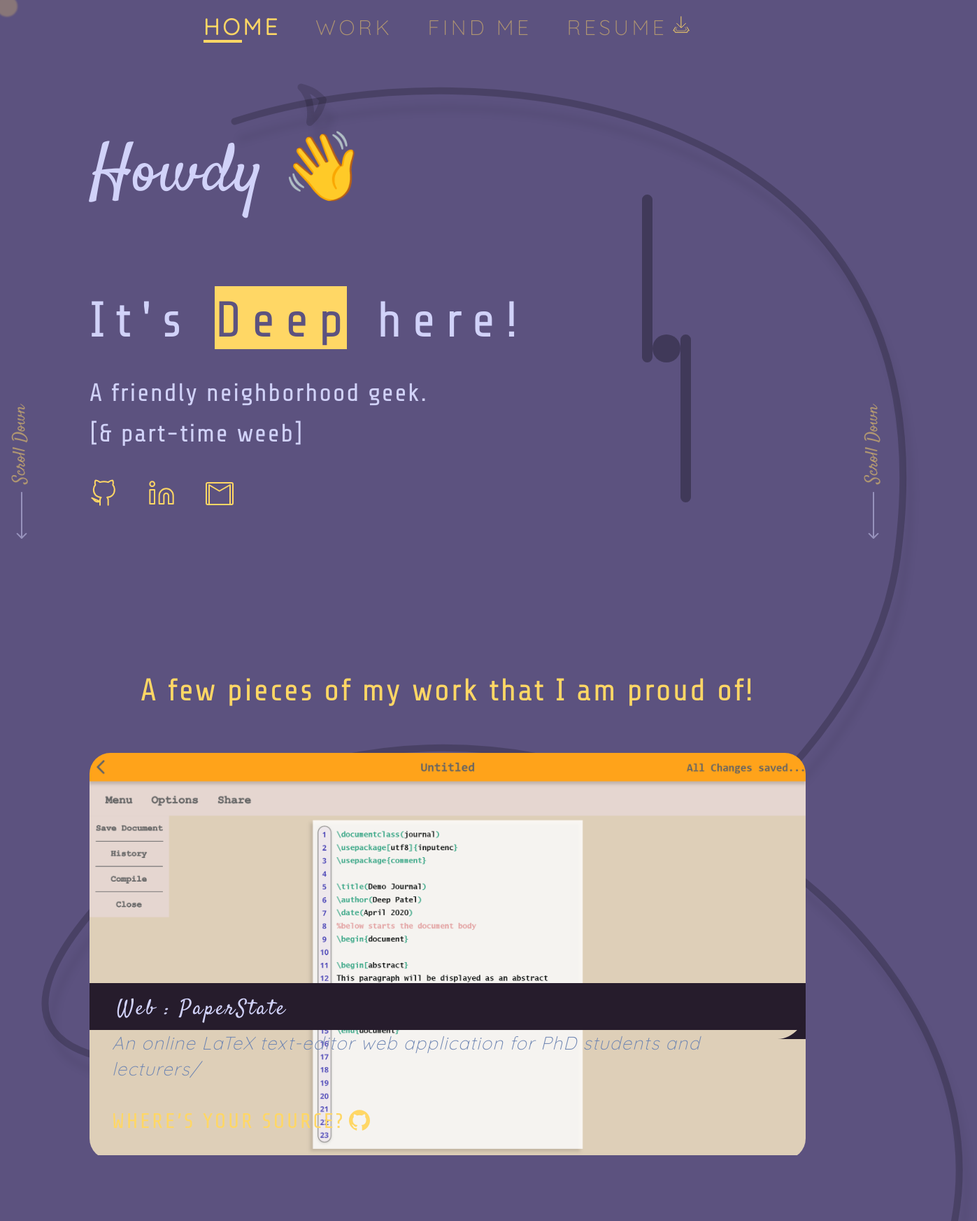
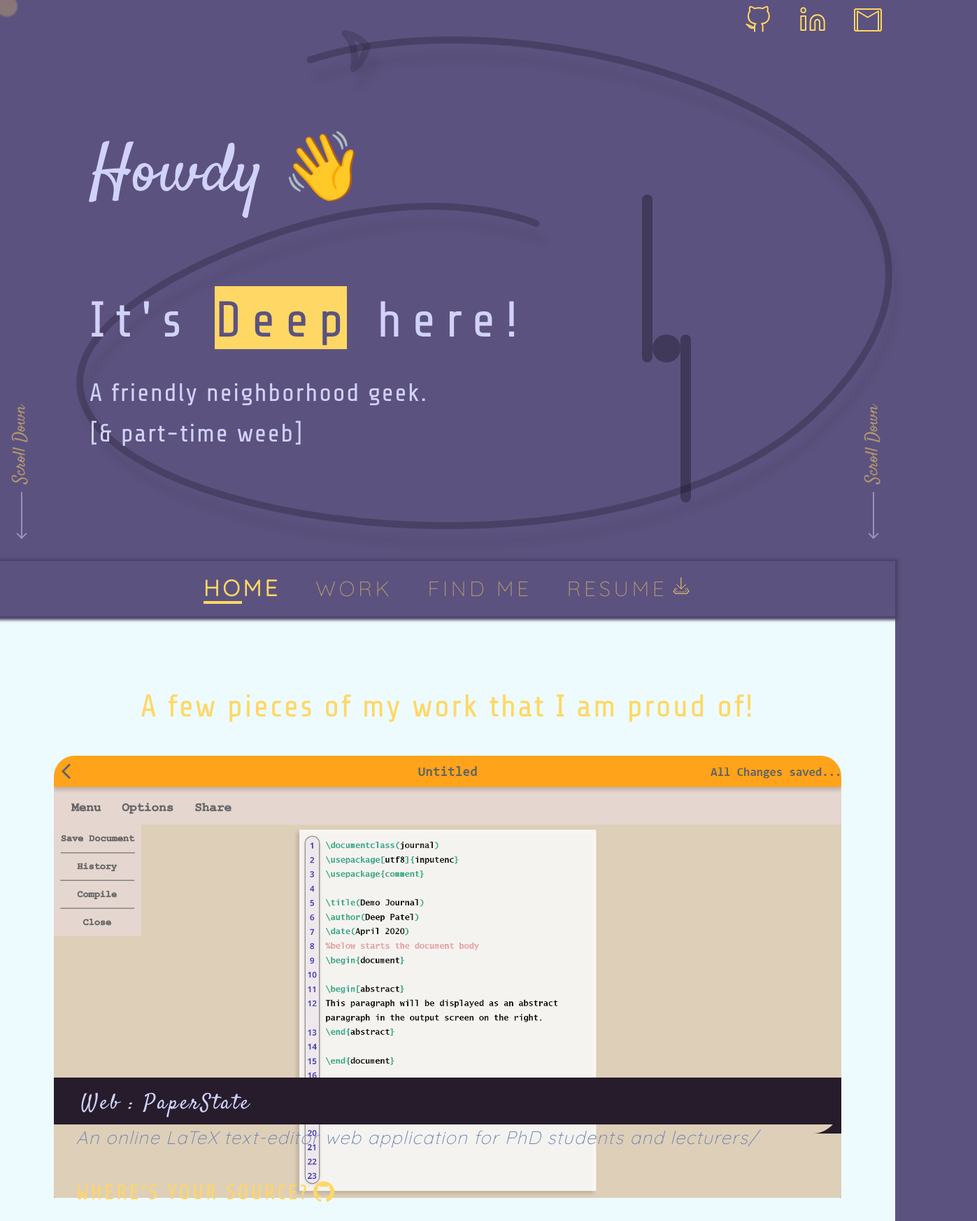
Before and after one commit to Deep3543/portfolio, a React (Create React App) app: page / in a window 1280 px wide. Shown: the top 1745 px of the page at 70% size, 1397 px wide, since content can reach past the window. Built offline with nearby package versions, Linux system fonts and the light colour scheme.

Commit message:
Trying new design layout

```diff
--- a/src/App.js
+++ b/src/App.js
@@ -2,7 +2,6 @@ import React from 'react';
 import Skeleton from './components/docs/Skeleton';
 import Work from './components/docs/Work';
 import Find from './components/docs/Find';
-import Nav from './components/docs/views/Nav-dif';
 import Skel from './components/docs/Skeleton-dif';
 import {Link, animateScroll as scroll} from 'react-scroll';
 
@@ -10,42 +9,9 @@ import {Link, animateScroll as scroll} from 'react-scroll';
 function App() {
   return (
     <div className="app">
-      {/* Back Design */}
-      <i className="back-svg swirl">
-        <svg width="1359" height="3232" viewBox="0 0 1359 3232" fill="none" xmlns="http://www.w3.org/2000/svg">
-          <g filter="url(#filter0_d_263_141)">
-          <path d="M424.031 27.7871C419.918 43.0904 415.721 50.1229 405 60C405 60 407.5 46 404.5 32C401.5 18 392.5 9.49999 392.5 9.49999C406.788 13.1623 413.693 17.1229 424.031 27.7871Z" stroke="black" stroke-opacity="0.15" stroke-width="10" stroke-linecap="round" stroke-linejoin="round"/>
-          </g>
-          <g filter="url(#filter1_d_263_141)">
-          <path d="M297.5 58.4999C654.108 -57.5575 1335 27.4998 1245 681.5C1155 1335.5 -381.929 1667.61 131 1147C643.929 626.389 1604.82 1266.6 1261 1790.5C917.181 2314.4 -402.535 2684.74 131 2088.5C664.535 1492.26 1594 2263 1218.5 2820C843 3377 177 3142.5 177 3142.5" stroke="black" stroke-opacity="0.2" stroke-width="10" stroke-linecap="round" stroke-linejoin="round"/>
-          </g>
-          <defs>
-          <filter id="filter0_d_263_141" x="387.5" y="4.49953" width="61.5316" height="95.5005" filterUnits="userSpaceOnUse" color-interpolation-filters="sRGB">
-          <feFlood flood-opacity="0" result="BackgroundImageFix"/>
-          <feColorMatrix in="SourceAlpha" type="matrix" values="0 0 0 0 0 0 0 0 0 0 0 0 0 0 0 0 0 0 127 0" result="hardAlpha"/>
-          <feOffset dx="10" dy="25"/>
-          <feGaussianBlur stdDeviation="5"/>
-          <feColorMatrix type="matrix" values="0 0 0 0 0 0 0 0 0 0 0 0 0 0 0 0 0 0 0.05 0"/>
-          <feBlend mode="normal" in2="BackgroundImageFix" result="effect1_dropShadow_263_141"/>
-          <feBlend mode="normal" in="SourceGraphic" in2="effect1_dropShadow_263_141" result="shape"/>
-          </filter>
-          <filter id="filter1_d_263_141" x="0.554749" y="9.76901" width="1358.06" height="3221.73" filterUnits="userSpaceOnUse" color-interpolation-filters="sRGB">
-          <feFlood flood-opacity="0" result="BackgroundImageFix"/>
-          <feColorMatrix in="SourceAlpha" type="matrix" values="0 0 0 0 0 0 0 0 0 0 0 0 0 0 0 0 0 0 127 0" result="hardAlpha"/>
-          <feOffset dx="10" dy="25"/>
-          <feGaussianBlur stdDeviation="5"/>
-          <feColorMatrix type="matrix" values="0 0 0 0 0 0 0 0 0 0 0 0 0 0 0 0 0 0 0.05 0"/>
-          <feBlend mode="normal" in2="BackgroundImageFix" result="effect1_dropShadow_263_141"/>
-          <feBlend mode="normal" in="SourceGraphic" in2="effect1_dropShadow_263_141" result="shape"/>
-          </filter>
-          </defs>
-        </svg>
-      </i>
       {/* < Nav />
       < Skeleton /> */}
-      < Nav />
       < Skel />
-      {/* TODO: Make Changes here */}
       < Work />
       < Find />
       <footer className="credit"><span className="foot">Designed & Developed by </span><span className="foot-name">Deep Patel</span></footer>
--- a/src/components/docs/Skeleton-dif.js
+++ b/src/components/docs/Skeleton-dif.js
@@ -23,6 +23,36 @@ class Skel extends Component{
 {/* TODO: Create Animations for the Background SVGs for better visuals */}
 {/* TODO: Refine and adjust the line2 */}
                 <div className="back-design">
+                    <i className="back-svg swirl">
+                        <svg width="1187" height="754" viewBox="0 0 1187 754" fill="none" xmlns="http://www.w3.org/2000/svg">
+                            <g filter="url(#filter0_d_263_141)">
+                            <path d="M416.032 27.7869C411.919 43.0902 407.722 50.1227 397 59.9998C397 59.9998 399.5 45.9998 396.5 31.9998C393.5 17.9998 384.5 9.49979 384.5 9.49979C398.788 13.1621 405.693 17.1227 416.032 27.7869Z" stroke="black" stroke-opacity="0.15" stroke-width="10" stroke-linecap="round" stroke-linejoin="round"/>
+                            </g>
+                            <g filter="url(#filter1_d_263_141)">
+                            <path d="M334.501 47.4999C691.108 -68.5575 1425 184.5 1065 544.5C705 904.5 -464 620.5 211.5 324.5C487.5 203.558 657.5 281.5 657.5 281.5" stroke="black" stroke-opacity="0.2" stroke-width="10" stroke-linecap="round" stroke-linejoin="round"/>
+                            </g>
+                            <defs>
+                            <filter id="filter0_d_263_141" x="379.5" y="4.49933" width="61.5316" height="95.5005" filterUnits="userSpaceOnUse" color-interpolation-filters="sRGB">
+                            <feFlood flood-opacity="0" result="BackgroundImageFix"/>
+                            <feColorMatrix in="SourceAlpha" type="matrix" values="0 0 0 0 0 0 0 0 0 0 0 0 0 0 0 0 0 0 127 0" result="hardAlpha"/>
+                            <feOffset dx="10" dy="25"/>
+                            <feGaussianBlur stdDeviation="5"/>
+                            <feColorMatrix type="matrix" values="0 0 0 0 0 0 0 0 0 0 0 0 0 0 0 0 0 0 0.05 0"/>
+                            <feBlend mode="normal" in2="BackgroundImageFix" result="effect1_dropShadow_263_141"/>
+                            <feBlend mode="normal" in="SourceGraphic" in2="effect1_dropShadow_263_141" result="shape"/>
+                            </filter>
+                            <filter id="filter1_d_263_141" x="0.197083" y="14.0169" width="1186.64" height="739.225" filterUnits="userSpaceOnUse" color-interpolation-filters="sRGB">
+                            <feFlood flood-opacity="0" result="BackgroundImageFix"/>
+                            <feColorMatrix in="SourceAlpha" type="matrix" values="0 0 0 0 0 0 0 0 0 0 0 0 0 0 0 0 0 0 127 0" result="hardAlpha"/>
+                            <feOffset dx="10" dy="25"/>
+                            <feGaussianBlur stdDeviation="5"/>
+                            <feColorMatrix type="matrix" values="0 0 0 0 0 0 0 0 0 0 0 0 0 0 0 0 0 0 0.05 0"/>
+                            <feBlend mode="normal" in2="BackgroundImageFix" result="effect1_dropShadow_263_141"/>
+                            <feBlend mode="normal" in="SourceGraphic" in2="effect1_dropShadow_263_141" result="shape"/>
+                            </filter>
+                            </defs>
+                        </svg>
+                    </i>
                     <i className="back-svg line-1">
                         <svg width="15" height="240" viewBox="0 0 15 240" fill="none" xmlns="http://www.w3.org/2000/svg">
                             <line x1="7.5" y1="7.5" x2="7.50001" y2="232.5" stroke="black" stroke-opacity="0.3" stroke-width="15" stroke-linecap="round"/>
@@ -56,12 +86,6 @@ class Skel extends Component{
                     </span>
                 </div>
 
-                {/* Content */}
-                <div className="content">
-                    <h1 className="greet">Howdy 👋</h1>
-                    <h3 className="name">It's <span className="span-name"><p className="p-name">Deep</p></span> here!</h3>
-                    <p className="details">A friendly neighborhood geek. <br /> [& part-time weeb]</p>
-
 {/* TODO: Add Hover Effects for the social handles */}
                 {/* Socials */}
                 <div className="socials">
@@ -90,6 +114,12 @@ class Skel extends Component{
                         </a>
                     </i>
                 </div>
+
+                {/* Content */}
+                <div className="content">
+                    <h1 className="greet">Howdy 👋</h1>
+                    <h3 className="name">It's <span className="span-name"><p className="p-name">Deep</p></span> here!</h3>
+                    <p className="details">A friendly neighborhood geek. <br /> [& part-time weeb]</p>
                 </div>
             </div>
         )
--- a/src/components/docs/Work.js
+++ b/src/components/docs/Work.js
@@ -1,4 +1,5 @@
 import React, { Component } from "react";
+import Nav from '../docs/views/Nav-dif';
 import Work1 from '../../assets/w_paperstate.png';
 import Work2 from '../../assets/w_deakintrack.png';
 
@@ -7,6 +8,7 @@ class Work extends Component{
         return(
             // Frame for Work Page
             <div className="work-container" id="work">
+                      < Nav />
                 {/* Work Page Container */}
                 <div className="work-content">
                     {/* Header */}
--- a/src/components/docs/views/Nav-dif.js
+++ b/src/components/docs/views/Nav-dif.js
@@ -2,12 +2,25 @@ import React, {Component} from 'react';
 import {Link, animateScroll as scroll} from 'react-scroll';
 
 class Nav extends Component{
-    scrollToTop = () => {
-        scroll.scrollToTop();
-    };
+    constructor(props){
+        super(props);
+        this.navbar = React.createRef();
+        this.state = {
+            activeClass : '',
+        }
+    }
+    componentDidMount(){
+        let top = this.navbar.current.offsetTop;
+        console.log(top);
+        window.addEventListener('scroll', () => {
+            if(window.scrollY >= top){
+                this.state.activeClass = 'sticky';
+            }
+        })
+    }
     render(){
         return(
-            <nav className="nav-bar">
+            <nav ref={this.navbar} className={`nav-bar ${this.state.activeClass}`}>
 {/* TODO: Make Nav Bar responsive with collapsed bar and icon */}
                 <div className="nav-content">
                     <ul className="nav-list">
--- a/src/styles/dif.css
+++ b/src/styles/dif.css
@@ -5,6 +5,7 @@
   --shades-dark: #261C2C;
   --shades-light: #5C527F;
   --highlight: #FFD765;
+  --backg-c2: #EDFBFF;
 }
 
 /* General Styling */
@@ -14,7 +15,7 @@ body, html{font-size: 100%; min-height: 100%; scroll-behavior: smooth;}
 html{cursor: none; height: 100%;}
 body{background-color: var(--shades-light);-ms-overflow-style: none; scrollbar-width: none; min-height: 100%;}
 a{text-decoration: none; color: inherit; cursor: none;}
-nav{display: flex; justify-content: space-around; align-items: center; position: fixed; left: 0; top: 0; width:100%; z-index: 1;}
+nav{display: flex; justify-content: space-around; align-items: center; width:100%; z-index: 1; background-color: var(--shades-light);}
 i{ margin: 3%; }
 button{ padding: 4% 0; background: transparent; border-radius: 5px; border:none;}
 
@@ -63,7 +64,7 @@ body::-webkit-scrollbar{
   .content{ padding: 40% 0 30% 10% !important; }
   .name{ margin-top: 20% !important; line-height: 140% !important; }
   .details{ margin-top: 10% !important; }
-  .socials{ margin-top: 20% !important; }
+  .socials{ margin-top: 2% !important; }
   .head{ margin: 0 !important; padding: 10% 0 0; }
   /* Find Me Questions */
   .find-ques {
@@ -124,7 +125,8 @@ body::-webkit-scrollbar{
   left: 895px;
 }
 .swirl{
-  top: 76.83px;
+  left: 70.2px;
+  top: 0px;
 }
 .scroll-left{
   overflow: unset;
@@ -151,9 +153,10 @@ body::-webkit-scrollbar{
 
 /* Navigation Panel code */
 
-/* .nav-bar{
-  box-shadow: 0px 1px 10px rgba(255, 215, 101, 0.2);
-} */
+.nav-bar{
+  box-shadow: 0px 1px 4px 4px rgb(74 66 102);
+  margin: 2% 0 0;
+}
 
 .nav-list{
   list-style-type: none;
@@ -237,6 +240,12 @@ body::-webkit-scrollbar{
   margin:10px 0 0 5px;
 }
 
+/* The sticky class is added with JS when reached its scroll position */
+.sticky{
+  position: fixed;
+  top: 0;
+  width: 100%;
+}
 
 /* --------------------- */
 
@@ -311,14 +320,17 @@ body::-webkit-scrollbar{
   letter-spacing: 0.05em;
 }
 .socials{
-  margin-top: 5%;
+  position: absolute;
+  top: 1%;
+  text-align: right;
+  width: 100%;
 }
-.github{
-  margin-left: 0;
+.socials> i {
+  margin: 0 1.5%;
 }
 
 .head{
-  margin: 8% 0 0;
+  padding: 8% 0 0;
   font-family: Share Tech;
   font-style: normal;
   font-weight: normal;
@@ -333,12 +345,14 @@ body::-webkit-scrollbar{
 
 /* Work Page CSS */
 
+  .work-container{ background-color: var(--backg-c2); }
+
   /* Work Card */
   .work-cards{
     display: grid;
     grid-template-rows: repeat(auto-fit, minmax(100px, 1fr));
     gap: 8rem;
-    margin: 4rem 5vw;
+    margin: 0 1vw;
     padding: 0 5%;
     list-style-type: none;
   }
@@ -351,6 +365,10 @@ body::-webkit-scrollbar{
     overflow: hidden;
     text-decoration: none;
   }
+  .work-card:first-child{
+    margin-top: 4%;
+  }
+
   @media (hover: hover){
     .work-card:hover {
       cursor: pointer;
@@ -364,7 +382,7 @@ body::-webkit-scrollbar{
     z-index: 3;
     border-radius: calc(30 * 1px) 0 0 0;
     background-color: var(--shades-dark);
-    transform: translateY(120%);
+    transform: translateY(80%);
     transition: .6s ease-in-out;
   }
   @media (hover: hover){
@@ -386,7 +404,6 @@ body::-webkit-scrollbar{
       gap: 2em;
       background-color: var(--shades-dark);
       opacity: 1;
-      transform: translateY(-130%);
       transition: .6s ease-in-out;
     }
     @media (hover: hover){
@@ -503,6 +520,9 @@ body::-webkit-scrollbar{
 
 /* Find Me Page CSS */
 .find-container{
+  position: relative;
+  z-index: 0;
+  background-color: var(--backg-c2);
   padding: 0;
   width: 100%;
   height: 100%;
@@ -551,15 +571,17 @@ body::-webkit-scrollbar{
 .i-find{
   position: absolute;
   z-index: -1;
+  opacity: 50%;
   margin: -0.456% -1.6%;
 }
 /* ---------------- */
 
 /* Footer CSS */
 .credit{
-  bottom: 1%;
-  margin: 5% 1% 0 0;
-  float: right;
+  background-color: var(--backg-c2);
+  width: 100%;
+  padding: 5% 0 0;
+  text-align: right;
 }
 .foot{
   font-family: Satisfy;
```
Lines whose indentation alone changed are shown as unchanged.
